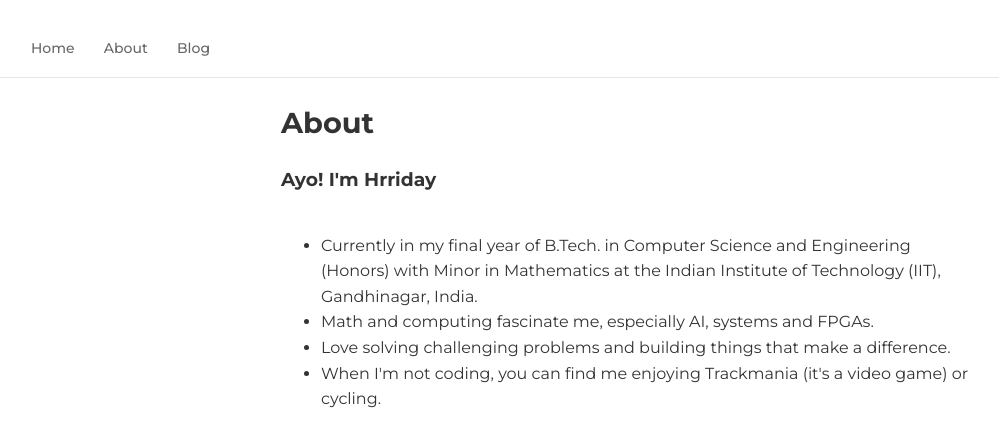
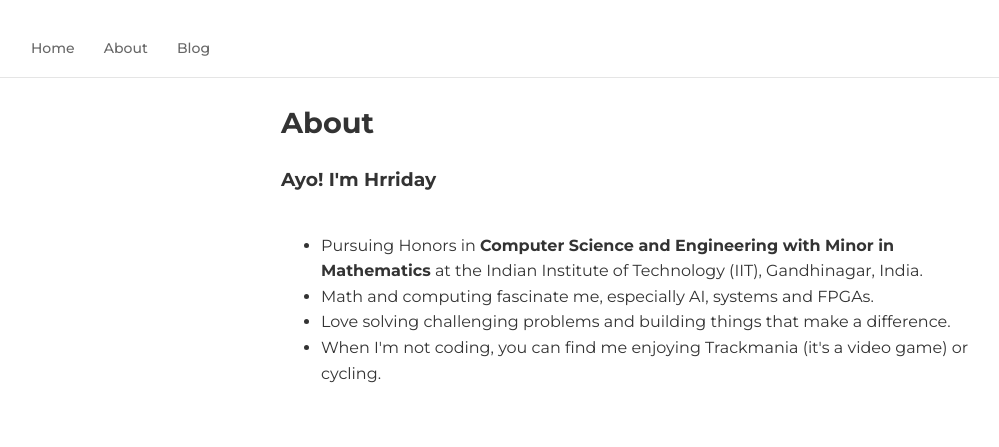
Before and after one commit to Robohrriday/Robohrriday.github.io, a Jekyll site: the page built from about.html, in a window 1280 px wide. Shown: the top 447 px of the page, without its empty margins (9-1008 px from the left). Built offline with Jekyll 4.4.1, drawn with Linux system fonts in a browser that asks for light colours.

Commit message:
updated about

```diff
--- a/about.html
+++ b/about.html
@@ -8,7 +8,7 @@ description: Learn more about me and my work
 <h3>Ayo! I'm <b>Hrriday</b></h3>
 <div class="about">
     <ul>
-        <li>Currently in my final year of B.Tech. in Computer Science and Engineering (Honors) with Minor in Mathematics at the Indian Institute of Technology (IIT), Gandhinagar, India. </li>
+        <li>Pursuing Honors in <b>Computer Science and Engineering with Minor in Mathematics</b> at the Indian Institute of Technology (IIT), Gandhinagar, India.</li>
         <li>Math and computing fascinate me, especially AI, systems and FPGAs.</li>
         <li>Love solving challenging problems and building things that make a difference.</li>
         <li>When I'm not coding, you can find me enjoying Trackmania (it's a video game) or cycling.</li>
```
